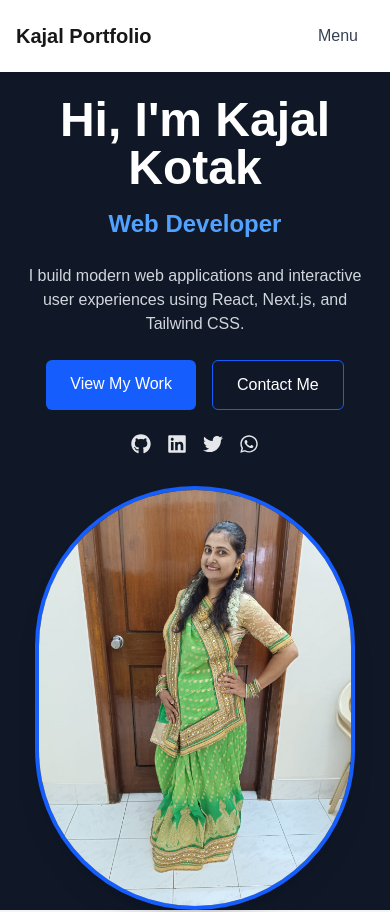
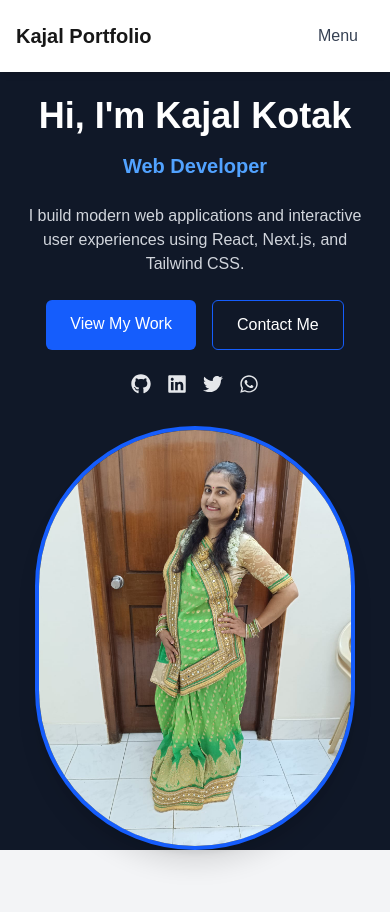
Before and after one commit to kajalkotak/kajal-Latest-portfolio-2025, a Next.js app: page / in a window 390 px wide. Shown: the top 912 px of the page. Built offline with nearby package versions, Linux system fonts and the light colour scheme.

Commit message:
Adjust text sizes in Hero component

```diff
--- a/app/components/Hero.jsx
+++ b/app/components/Hero.jsx
@@ -28,13 +28,13 @@ export default function Hero() {
 >
       {/* left side :text */}
       <div className="md:w-1/2 text-center md:text-left space-y-6">
-        <h1 className="text-5xl md:text-6xl font-bold mb-4">
-          Hi, I'm Kajal Kotak
-        </h1>
+        <h1 className="text-4xl md:text-6xl font-bold mb-4">
+      Hi, I'm Kajal Kotak
+    </h1>
 
-        <h2 className="text-2xl md:text-3xl text-blue-400 font-semibold">
-          {texts[textIndex]}
-        </h2>
+    <h2 className="text-xl md:text-3xl text-blue-400 font-semibold">
+      {texts[textIndex]}
+    </h2>
 
         <p className="text-md md:text-lg text-gray-300">
           I build modern web applications and interactive user experiences using
```
